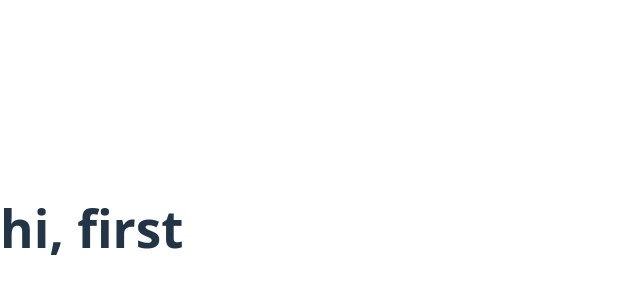
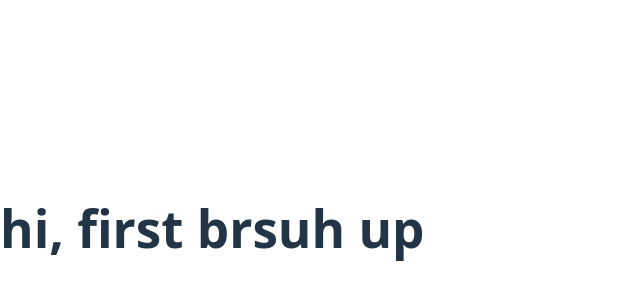
Before and after one commit to Ufhano/quick-brushup, a React (Vite) app: page / in a window 1280 px wide. Shown: the part 172-472 px from the top of the page, without its empty margins (0-640 px from the left). Built offline with nearby package versions, Linux system fonts and the light colour scheme.

Commit message:
Update message.jsx

```diff
--- a/src/message.jsx
+++ b/src/message.jsx
@@ -1,5 +1,5 @@
 //function based compents more consise
 function Message(){
-    return <h1> hi, first </h1>;
+    return <h1> hi, first brsuh up  </h1>;
 }
 export default Message;
```
